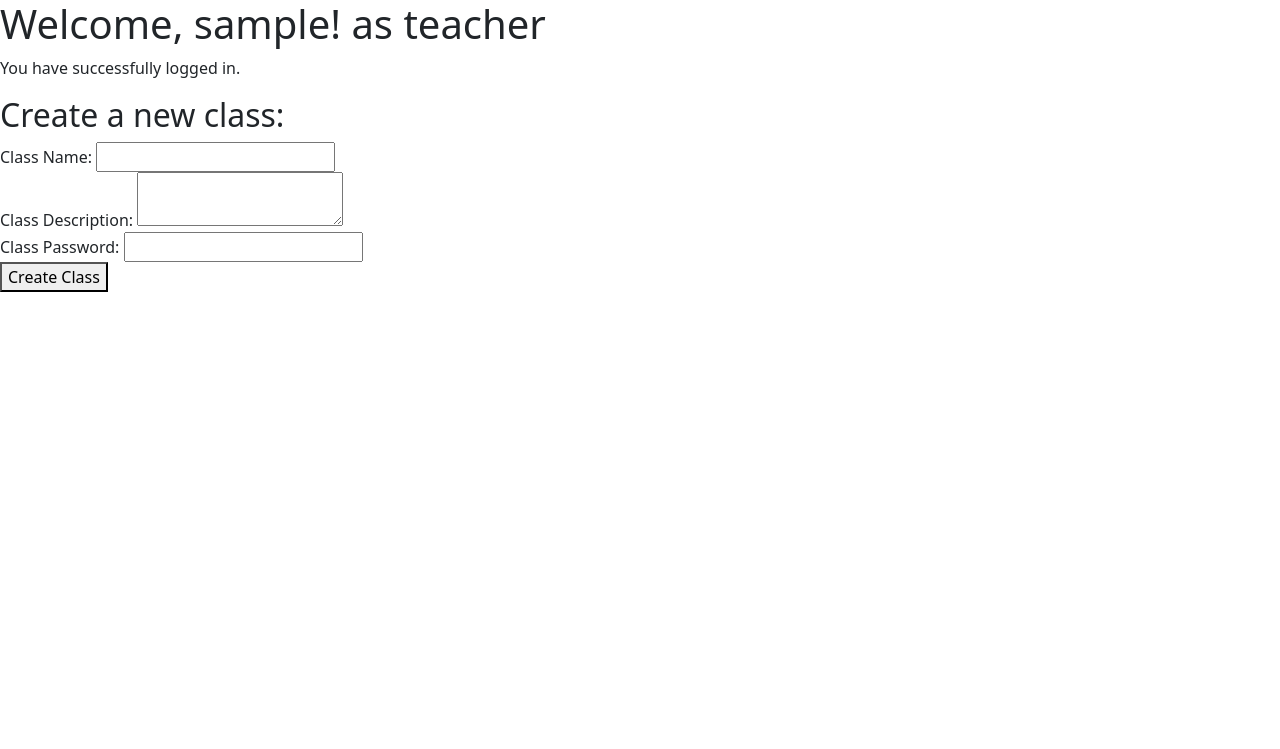
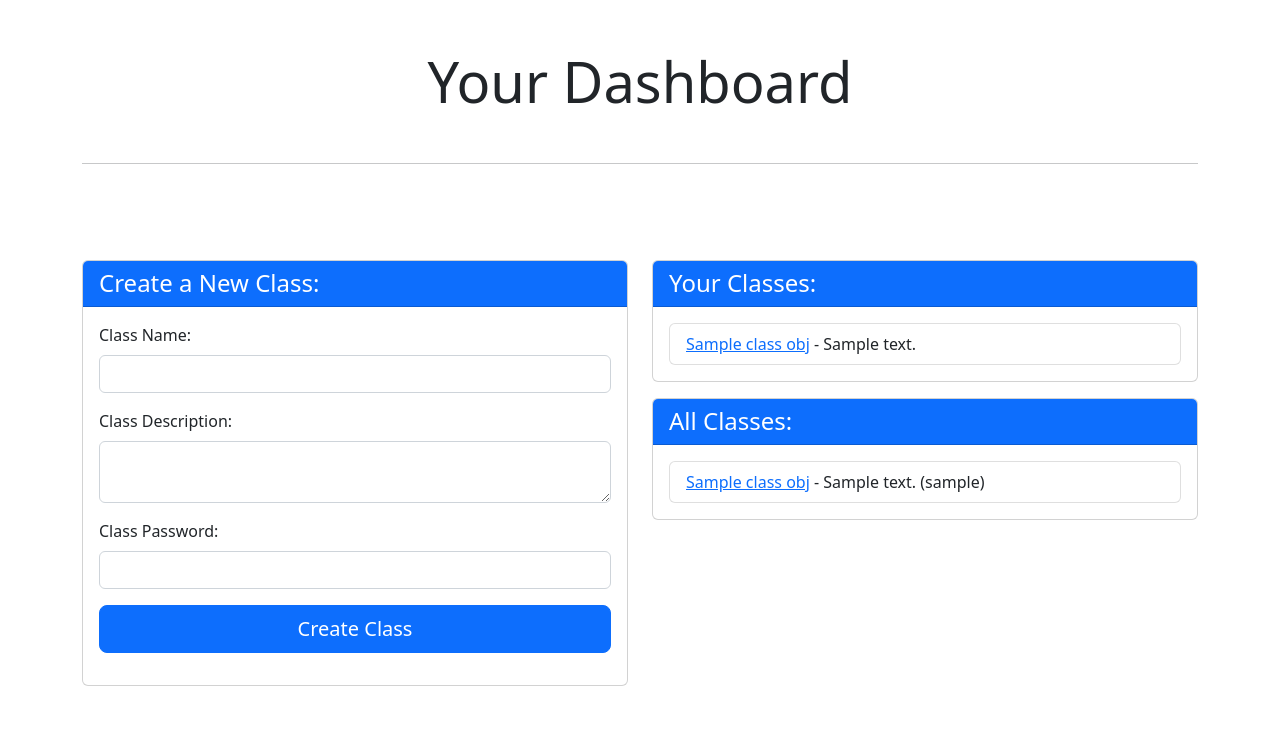
Before and after one commit to ashtiv/attendease, a Django app: template attendeaseapp/templates/teacherhome.html in a window 1280 px wide. Shown: the top 749 px of the page. Run offline with Django 3.2, Linux system fonts and the light colour scheme; the template is opened without the code that fills it: most values are stand-ins (such as "Sample title", 1, 10 or a date in 2020).

Commit message:
teacherhome classes list added

```diff
--- a/attendeaseapp/templates/teacherhome.html
+++ b/attendeaseapp/templates/teacherhome.html
@@ -1,26 +1,85 @@
 {% extends 'base.html' %}
 
 {% block content %}
-<h1>Welcome, {{ username }}! as teacher</h1>
-<p>You have successfully logged in.</p>
-<h2>Create a new class:</h2>
+<div class="container mt-5">
+    <div class="row">
+        <div class="col-12 mb-5">
+            <h1 class="display-4 text-center mb-4">Your Dashboard</h1>
+            <hr class="my-5">
+        </div>
+        <div class="col-md-6 mb-5">
+
+            <div class="card mb-3">
+
+                <div class="card-header bg-primary text-white">
+                    <h4 class="mb-0">Create a New Class:</h4>
+                </div>
+                <div class="card-body">
                     <form method="POST" action="{% url 'create_class' %}" onsubmit="return checkForm()">
                         {% csrf_token %}
-    <div>
-        <label for="class-name">Class Name:</label>
-        <input type="text" id="class-name" name="class-name" required>
+                        <div class="mb-3">
+                            <label for="class-name" class="form-label">Class Name:</label>
+                            <input type="text" id="class-name" name="class-name" class="form-control" required>
                         </div>
-    <div>
-        <label for="class-description">Class Description:</label>
-        <textarea id="class-description" name="class-description" required></textarea>
+                        <div class="mb-3">
+                            <label for="class-description" class="form-label">Class Description:</label>
+                            <textarea id="class-description" name="class-description" class="form-control"
+                                required></textarea>
                         </div>
-    <div>
-        <label for="class-password">Class Password:</label>
-        <input type="password" id="class-password" name="class-password" required>
+                        <div class="mb-3">
+                            <label for="class-password" class="form-label">Class Password:</label>
+                            <input type="password" id="class-password" name="class-password" class="form-control"
+                                required>
                         </div>
-    <button type="submit">Create Class</button>
+                        <div class="d-grid gap-2 mb-3">
+                            <button type="submit" class="btn btn-primary btn-lg">Create Class</button>
+                        </div>
                     </form>
+                </div>
+            </div>
+        </div>
 
+        <div class="col-md-6 mb-5">
+            <div class="card mb-3">
+                <div class="card-header bg-primary text-white">
+                    <h4 class="mb-0">Your Classes:</h4>
+                </div>
+                <div class="card-body">
+                    {% if classes %}
+                    <ul class="list-group">
+                        {% for class_obj in classes %}
+                        <li class="list-group-item">
+                            <a href="#">{{ class_obj.name }}</a> - {{ class_obj.description }}
+                        </li>
+                        {% endfor %}
+                    </ul>
+                    {% else %}
+                    <p>You haven't created any classes yet.</p>
+                    {% endif %}
+                </div>
+            </div>
+            <div class="card">
+                <div class="card-header bg-primary text-white">
+                    <h4 class="mb-0">All Classes:</h4>
+                </div>
+                <div class="card-body">
+                    {% if all_classes %}
+                    <ul class="list-group">
+                        {% for class_obj in all_classes %}
+                        <li class="list-group-item">
+                            <a href="#">{{ class_obj.name }}</a> - {{ class_obj.description }}
+                            ({{class_obj.teacher.username}})
+                        </li>
+                        {% endfor %}
+                    </ul>
+                    {% else %}
+                    <p>There are no classes.</p>
+                    {% endif %}
+                </div>
+            </div>
+        </div>
+    </div>
+</div>
 <script>
     function checkForm() {
         var password = document.getElementById("class-password").value;
```
Also changed, not shown: attendeaseapp/views.py (+6 -1 lines), db.sqlite3. Lines whose indentation alone changed are shown as unchanged.
